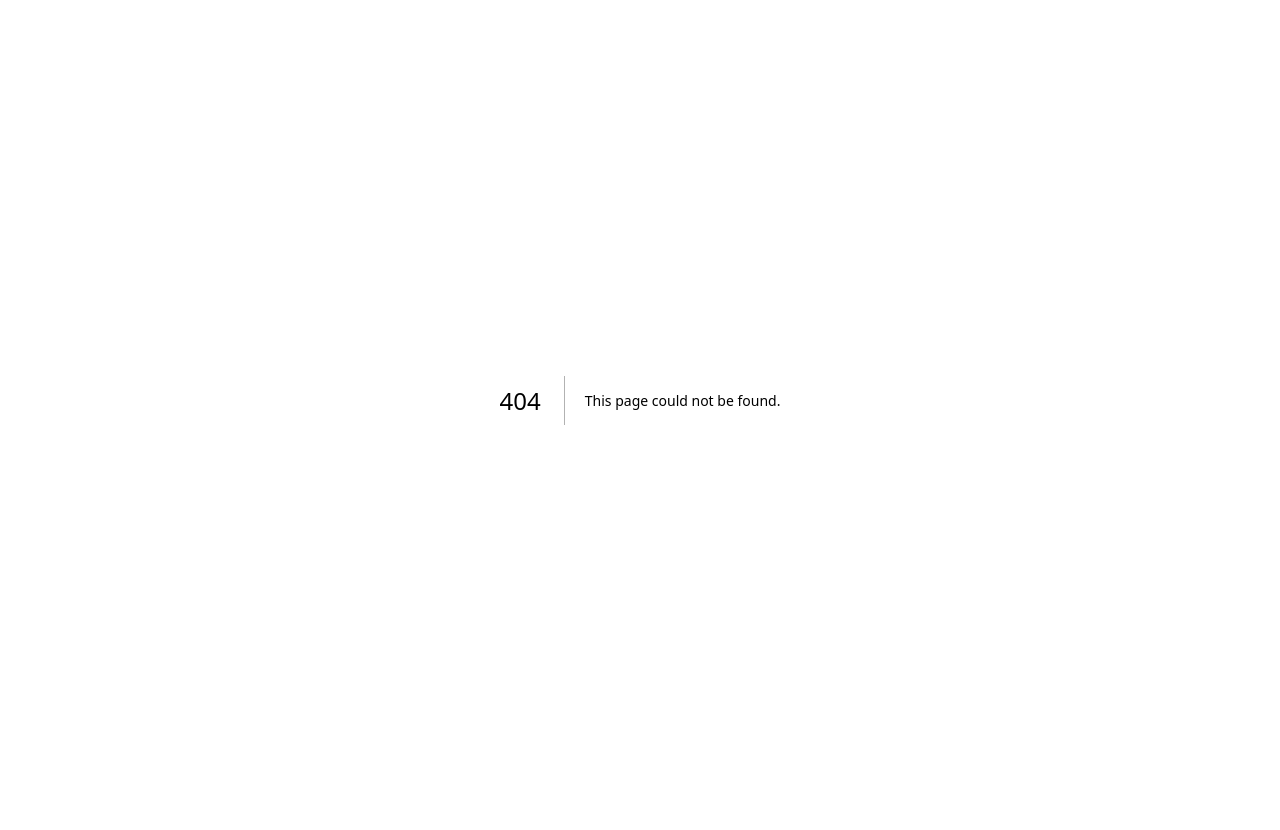
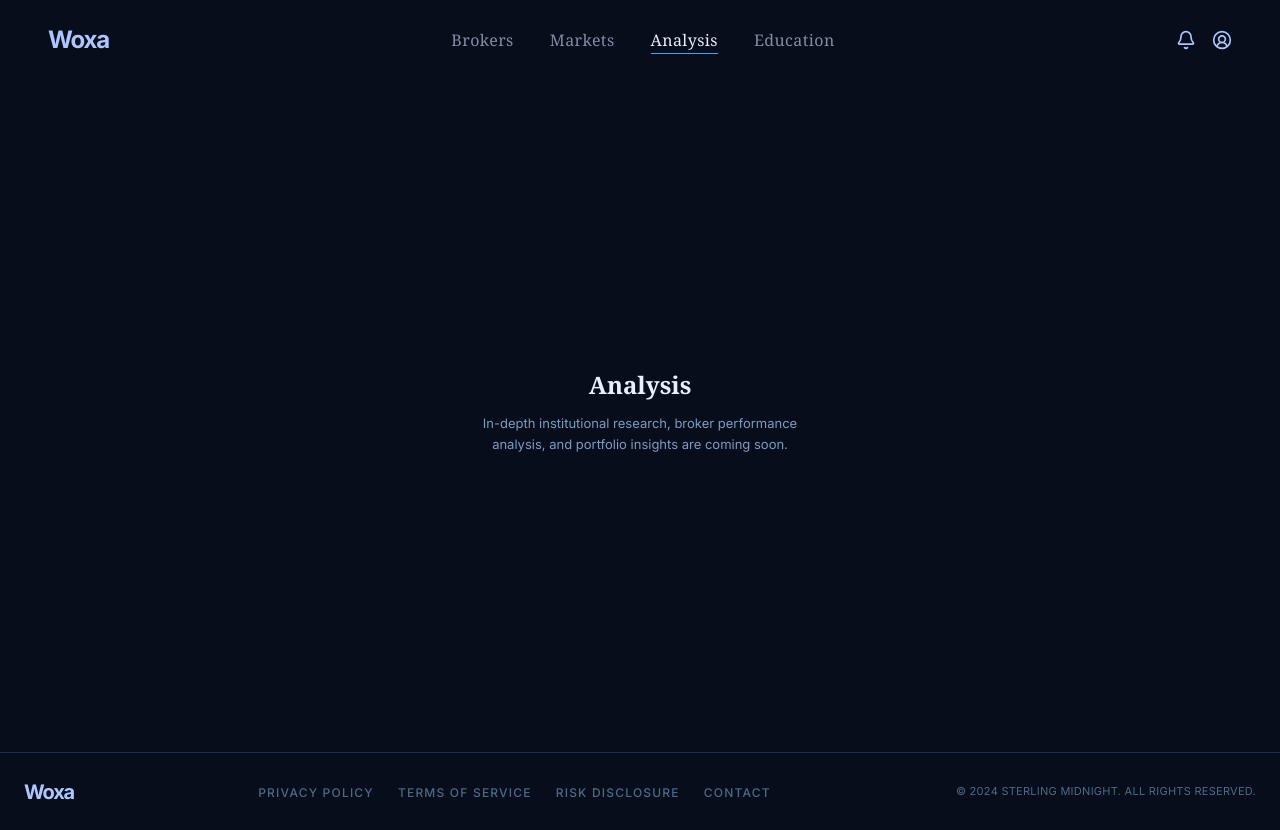
Before and after one commit to nuttapongsean/woxa-brokers-list-frontend, a Next.js app: page /en/analysis in a window 1280 px wide. Before the commit this address had no page. Before the commit the page ends 800 px from the top, so only its background shows below. Built offline with nearby package versions, Linux system fonts and the light colour scheme.

Commit message:
feat: add UnderMaintenance component and implement analysis, education, and markets pages

```diff
--- /dev/null
+++ b/app/[locale]/analysis/page.tsx
@@ -0,0 +1,12 @@
+import { TrendingUp } from 'lucide-react';
+import { UnderMaintenance } from '@/components/ui/UnderMaintenance';
+
+export default function AnalysisPage() {
+  return (
+    <UnderMaintenance
+      icon={<TrendingUp size={28} />}
+      title="Analysis"
+      description="In-depth institutional research, broker performance analysis, and portfolio insights are coming soon."
+    />
+  );
+}
--- /dev/null
+++ b/app/[locale]/education/page.tsx
@@ -0,0 +1,12 @@
+import { GraduationCap } from 'lucide-react';
+import { UnderMaintenance } from '@/components/ui/UnderMaintenance';
+
+export default function EducationPage() {
+  return (
+    <UnderMaintenance
+      icon={<GraduationCap size={28} />}
+      title="Education"
+      description="Guides, tutorials, and institutional finance resources for verified brokers and partners are coming soon."
+    />
+  );
+}
--- /dev/null
+++ b/app/[locale]/markets/page.tsx
@@ -0,0 +1,12 @@
+import { BarChart2 } from 'lucide-react';
+import { UnderMaintenance } from '@/components/ui/UnderMaintenance';
+
+export default function MarketsPage() {
+  return (
+    <UnderMaintenance
+      icon={<BarChart2 size={28} />}
+      title="Markets"
+      description="Real-time market data, asset prices, and global liquidity overview are coming soon."
+    />
+  );
+}
--- /dev/null
+++ b/components/ui/UnderMaintenance.tsx
@@ -0,0 +1,17 @@
+import { Construction } from 'lucide-react';
+import type { ReactNode } from 'react';
+
+interface UnderMaintenanceProps {
+  icon: ReactNode;
+  title: string;
+  description: string;
+}
+
+export function UnderMaintenance({ icon, title, description }: UnderMaintenanceProps) {
+  return (
+    <div className="min-h-[calc(100vh-120px)] flex flex-col items-center justify-center px-4 text-center">
+      <h1 className="font-display text-2xl font-bold text-ink mb-3">{title}</h1>
+      <p className="text-[13px] text-ink-muted max-w-[340px] leading-relaxed">{description}</p>
+    </div>
+  );
+}
```
